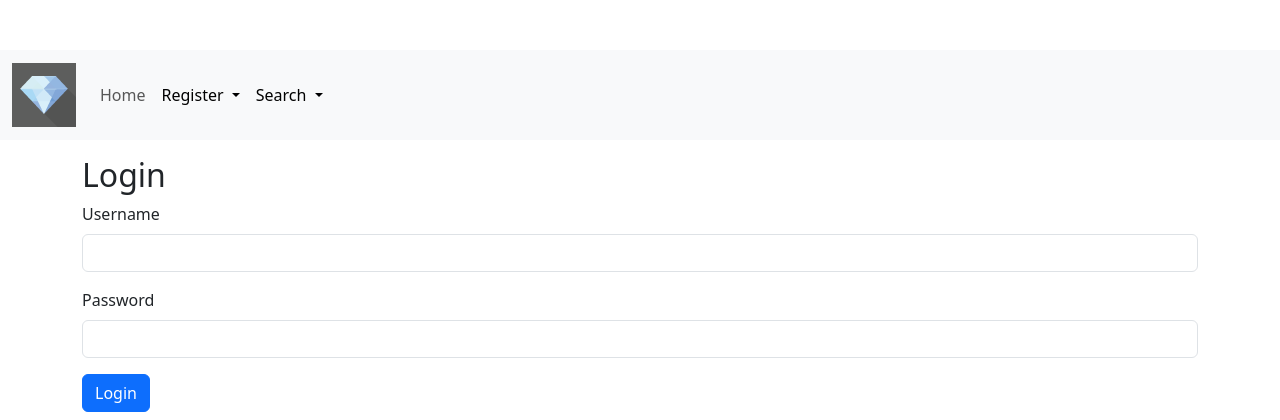
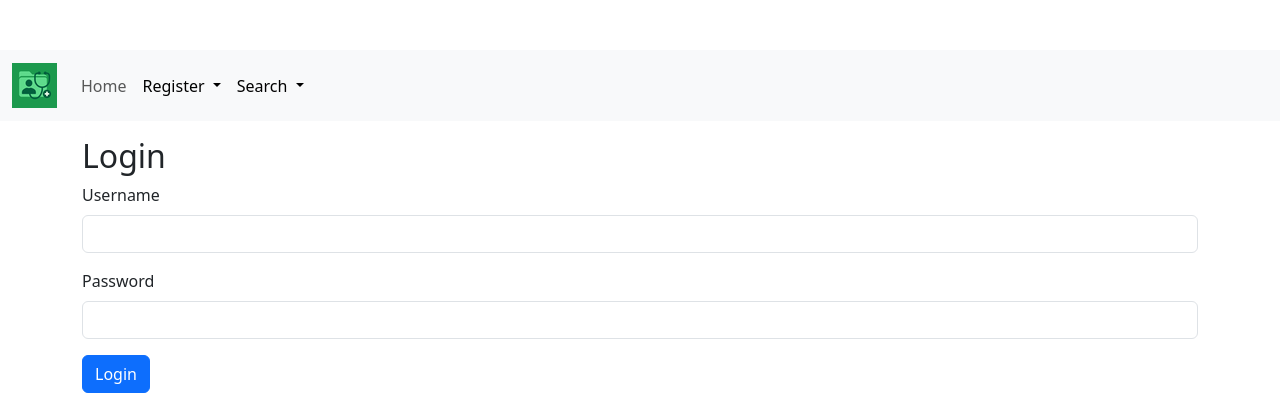
Before and after one commit to chang-hs/python-patient, a Flask app: a page that uses templates/partials/navbar.html in a window 1280 px wide. Shown: the top 420 px of the page. Run offline with Flask 3, Linux system fonts and the light colour scheme; the visitor is signed in with stand-in values (Sample User, id 1); some libraries are stand-ins or nearby versions.

Commit message:
Add a new icon

```diff
--- a/templates/partials/navbar.html
+++ b/templates/partials/navbar.html
@@ -1,7 +1,7 @@
 <nav class="navbar navbar-expand-lg bg-body-tertiary mb-3">
         <div class="container-fluid">
             <a class="navbar-brand" href="#">
-                <img src="/static/icon.png">
+                <img src="/static/patient_db_icon.png">
             </a>
             <button class="navbar-toggler" type="button" data-bs-toggle="collapse" data-bs-target="#navbarNavAltMarkup"
                 aria-controls="navbarNavAltMarkup" aria-expanded="false" aria-label="Toggle navigation">
```
Also changed, not shown: static/patient_db_icon.png (added).
